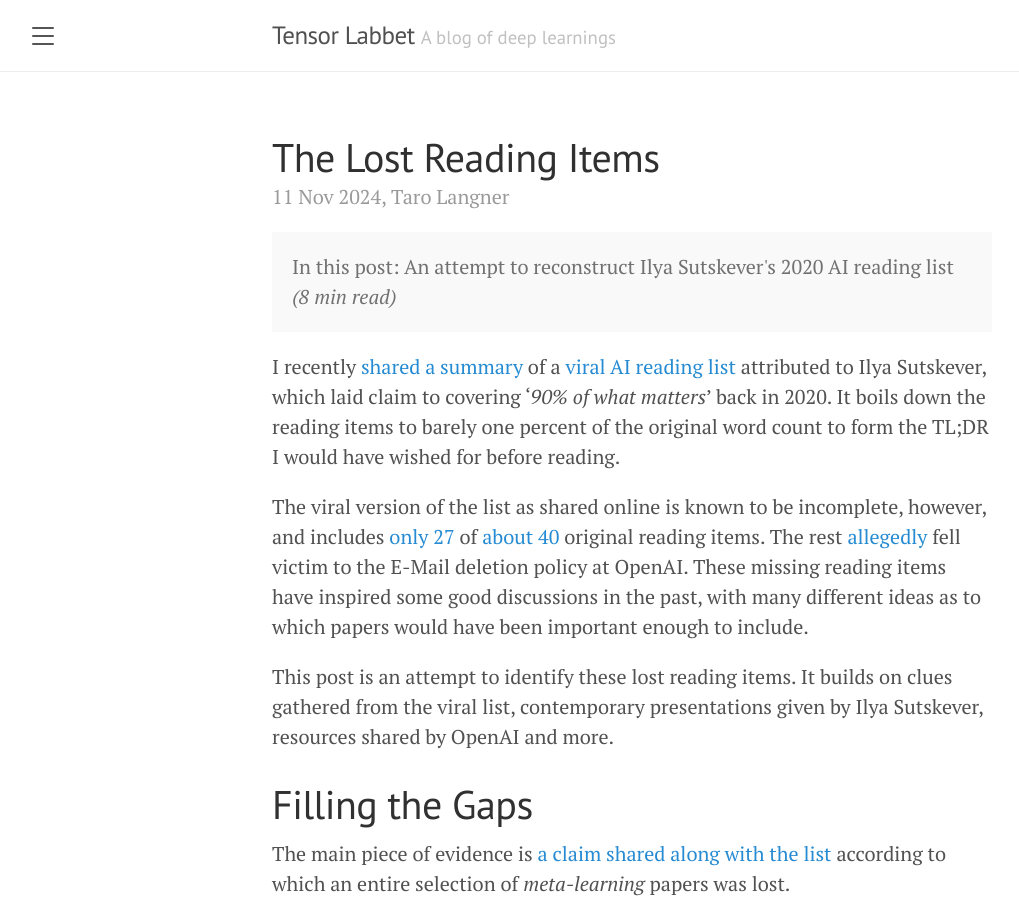
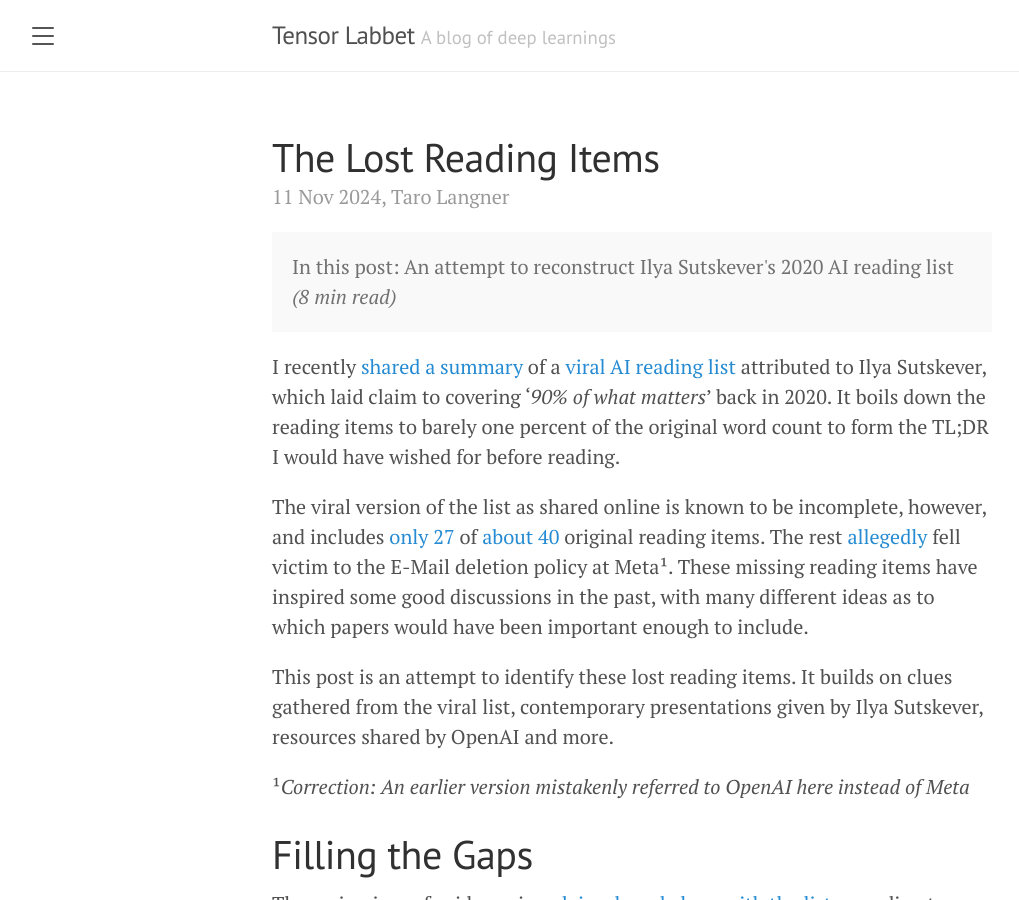
Before and after one commit to tarolangner/tarolangner.github.io, a Jekyll site: the page built from _posts/2024-11-11-lost-reading-items.md, in a window 1280 px wide and 900 px high. Shown: the whole window, without its empty margins (8-1027 px from the left). Built offline with Jekyll 4.4.1, drawn with Linux system fonts in a browser that asks for light colours.

Commit message:
Correction on email deletion policy

```diff
--- a/_posts/2024-11-11-lost-reading-items.md
+++ b/_posts/2024-11-11-lost-reading-items.md
@@ -13,9 +13,11 @@ author: Taro Langner
 I recently [shared a summary](https://tensorlabbet.com/2024/09/24/ai-reading-list/) of a [viral AI reading list](https://arc.net/folder/D0472A20-9C20-4D3F-B145-D2865C0A9FEE) attributed to Ilya Sutskever, which laid claim to covering ‘*90% of what matters*’ back in 2020. It boils down the reading items to barely one percent of the original word count to form the TL;DR I would have wished for before reading.
 
 The viral version of the list as shared online is known to be incomplete, however, and includes [only 27](https://x.com/andrew_n_carr/status/1752526711311507526) of [about 40](https://dallasinnovates.com/exclusive-qa-john-carmacks-different-path-to-artificial-general-intelligence/?utm_source=www.turingpost.com&utm_medium=referral&utm_campaign=the-mysterious-ai-reading-list-ilya-sutskever-s-recommendations) original reading items.
-The rest [allegedly](https://news.ycombinator.com/item?id=34641359) fell victim to the E-Mail deletion policy at OpenAI. These missing reading items have inspired some good discussions in the past, with many different ideas as to which papers would have been important enough to include.
+The rest [allegedly](https://news.ycombinator.com/item?id=34641359) fell victim to the E-Mail deletion policy at Meta¹. These missing reading items have inspired some good discussions in the past, with many different ideas as to which papers would have been important enough to include.
 
 This post is an attempt to identify these lost reading items. It builds on clues gathered from the viral list, contemporary presentations given by Ilya Sutskever, resources shared by OpenAI and more.
+
+¹*Correction: An earlier version mistakenly referred to OpenAI here instead of Meta*
 
 # Filling the Gaps
 
```
Also changed, not shown: 5 other files.
